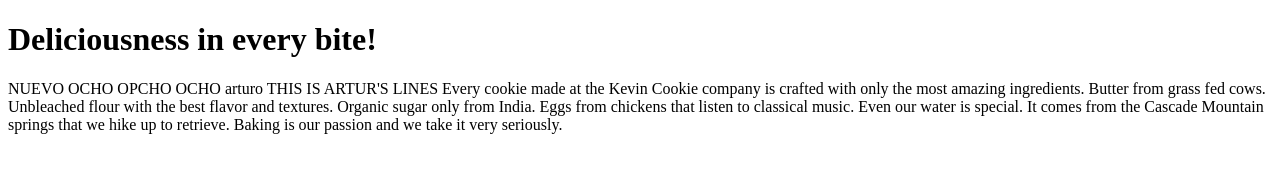
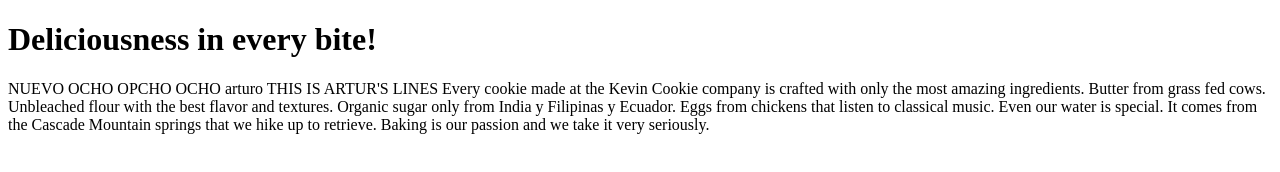
Before and after one commit to r2damianster/practice, a plain HTML site: page index.htm in a window 1280 px wide. Drawn offline with Linux system fonts and the light colour scheme.

Commit message:
Y Ecuador y Filipinas ARtur 3.htm

```diff
--- a/index.htm
+++ b/index.htm
@@ -3,7 +3,7 @@
 <body>
 
 <h1>Deliciousness in every bite!</h1>
-<p>NUEVO OCHO OPCHO OCHO arturo THIS IS ARTUR'S LINES Every cookie made at the Kevin Cookie company is crafted with only the most amazing ingredients. Butter from grass fed cows. Unbleached flour with the best flavor and textures. Organic sugar only from India. Eggs from chickens that listen to classical music. Even our water is special. It comes from the Cascade Mountain springs that we hike up to retrieve. Baking is our passion and we take it very seriously.</p>
+<p>NUEVO OCHO OPCHO OCHO arturo THIS IS ARTUR'S LINES Every cookie made at the Kevin Cookie company is crafted with only the most amazing ingredients. Butter from grass fed cows. Unbleached flour with the best flavor and textures. Organic sugar only from India y Filipinas y Ecuador. Eggs from chickens that listen to classical music. Even our water is special. It comes from the Cascade Mountain springs that we hike up to retrieve. Baking is our passion and we take it very seriously.</p>
 
 </body>
 </html>
```
